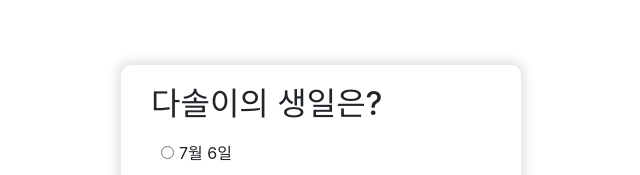
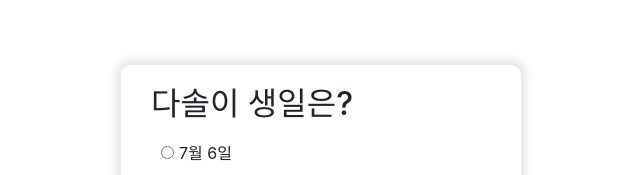
Before and after one commit to dasoljong/Vue-Simple-Projects, a Vue app: page /quiz in a window 1280 px wide. Shown: the part 235-410 px from the top of the page, without its empty margins (319-959 px from the left). Built offline with nearby package versions, Linux system fonts and the light colour scheme.

Commit message:
w;content modified

```diff
--- a/src/components/QuizApp.vue
+++ b/src/components/QuizApp.vue
@@ -48,7 +48,7 @@ export default {
       finalScore: "",
       quizData: [
         {
-          question: "다솔이의 생일은?",
+          question: "다솔이 생일은?",
           a: "7월 6일",
           b: "7월 8일",
           c: "7월 10일",
@@ -62,6 +62,14 @@ export default {
           c: "9896",
           d: "9897",
           correct: "d",
+        },
+        {
+          question: "우리 사귄 날짜는?",
+          a: "9월 18일",
+          b: "9월 19일",
+          c: "9월 20일",
+          d: "9월 21일",
+          correct: "b",
         },
         {
           question: "우리 첫키스 날짜는?",
@@ -78,14 +86,6 @@ export default {
           c: "금",
           d: "토",
           correct: "a",
-        },
-        {
-          question: "우리 사귄 날짜는?",
-          a: "9월 18일",
-          b: "9월 19일",
-          c: "9월 20일",
-          d: "9월 21일",
-          correct: "b",
         },
       ],
     };
```
